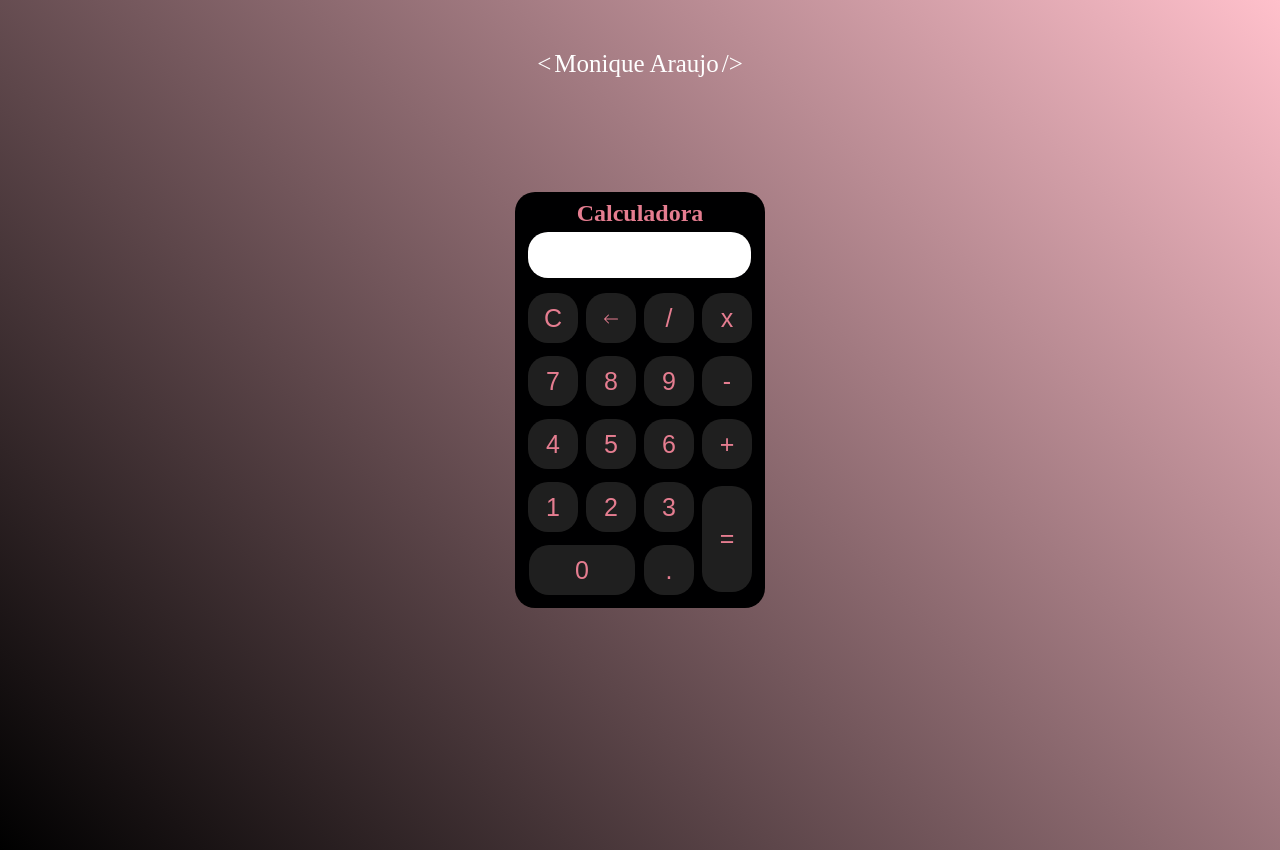
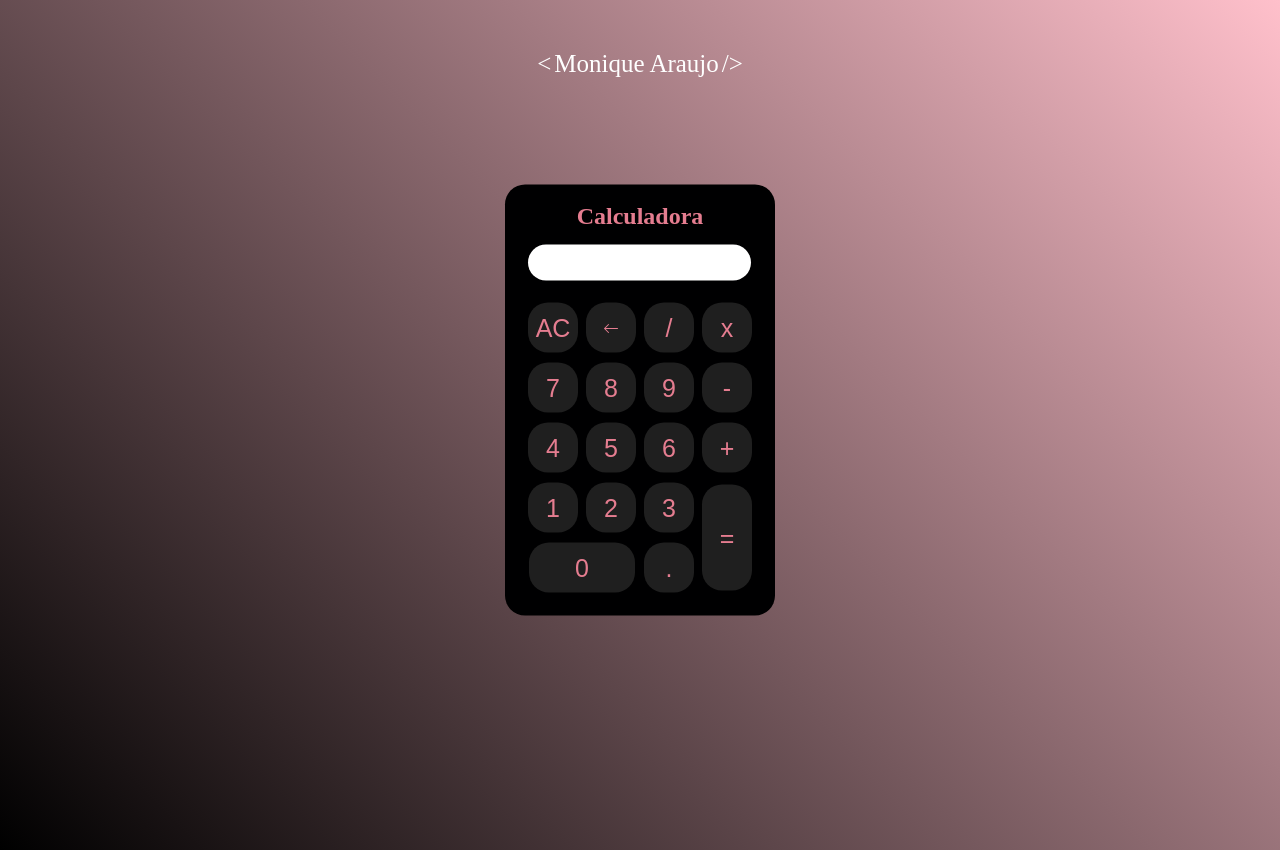
Before and after one commit to MoniqueAraujo/calculadora, a plain HTML site: page index.html in a window 1280 px wide. Drawn offline with Linux system fonts and the light colour scheme.

Commit message:
fix e adicionado lógica para limpar estado quando tiver valor padrão

```diff
--- a/index.html
+++ b/index.html
@@ -19,7 +19,7 @@
             <p id="resultado"></p>
             <table>
                 <tr>
-                    <td><button class="botao" onclick="clean()">C</button></td>
+                    <td><button class="botao" onclick="clean()">AC</button></td>
                     <td><button class="botao" onclick="back()"><img src="./svg/arrow-left.svg"/></button></td>
                     <td><button class="botao" onclick="insert('/')">/</button></td>
                     <td><button class="botao"onclick="insert('*')">x</button></td>
@@ -59,7 +59,8 @@
 <script>
     function insert(num){
         var numero = document.getElementById('resultado').innerHTML;
-        document.getElementById('resultado').innerHTML= numero + num;
+        document.getElementById('resultado').innerHTML= numero === '...' ?  num : numero + num;
+
     }
     function clean(){
         document.getElementById('resultado').innerHTML= "";
@@ -75,7 +76,9 @@
         }else{
             document.getElementById('resultado').innerHTML =  "...";
         }
-    }
+
+        }
+
 
 </script>
 </html>
--- a/styles.css
+++ b/styles.css
@@ -18,7 +18,10 @@
   left: 50%;
   transform: translate(-50%, -50%);
   border-radius: 20px;
-  padding: 8px;
+  padding: 18px;
+}
+h1 {
+  margin-bottom: 15px;
 }
 .span {
   font-size: 25px;
@@ -34,17 +37,18 @@
   border-radius: 20px;
   color: #e57d90;
   margin: 3px;
-  margin-top: 8px;
+  margin-top: 5px;
 }
 .botao:hover {
   background-color: #000;
 }
 #resultado {
   width: 207px;
-  height: 30px;
+  height: 20px;
   margin: 5px;
+  margin-bottom: 15px;
   padding: 8px;
-  font-size: 25px;
+  font-size: 24px;
   background-color: #fff;
   border-radius: 20px;
   color: #000;
```
